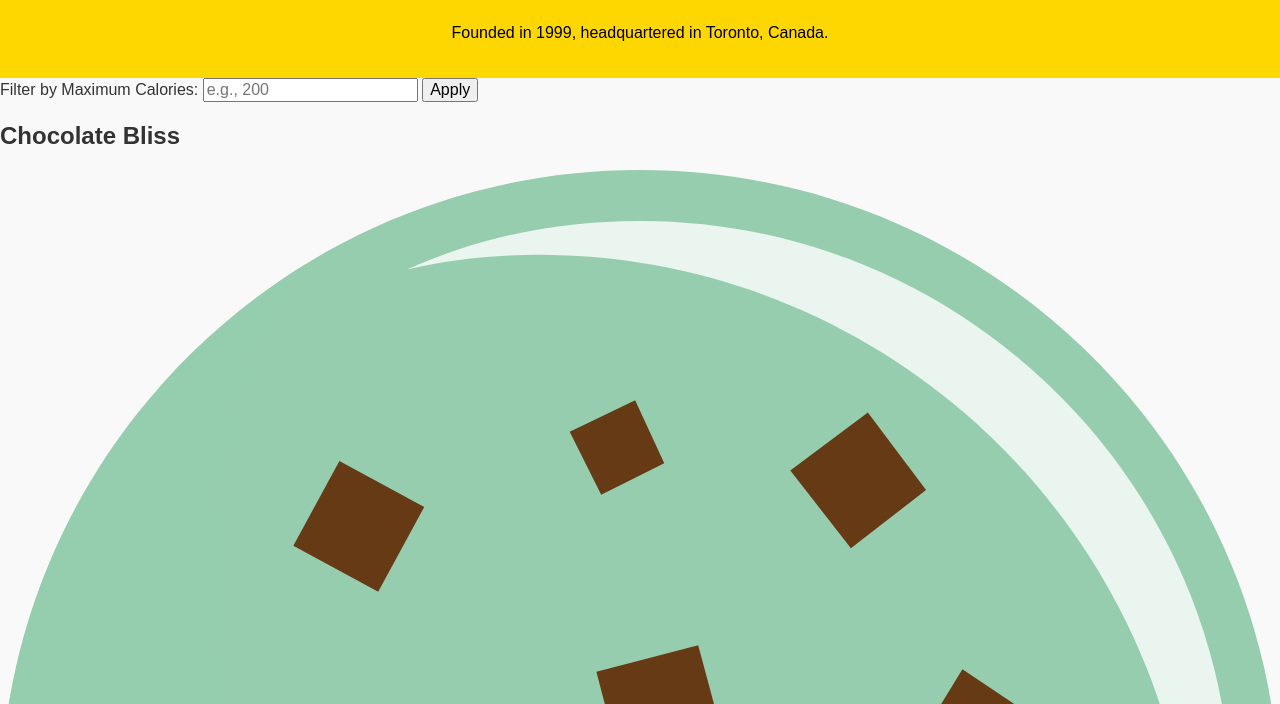
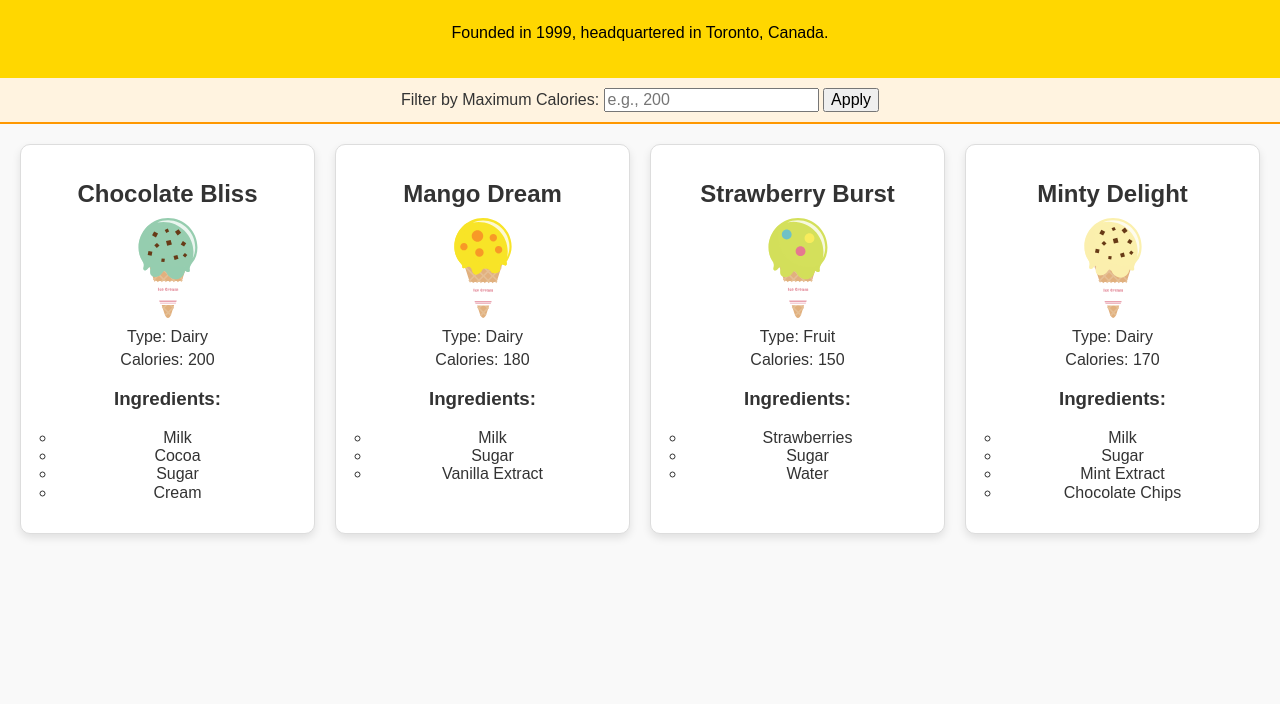
Before and after one commit to avneetkaur2803/Lab4, a plain HTML site: page Lab_04/index.html in a window 1280 px wide. Shown: the part 96-800 px from the top of the page. Drawn offline with Linux system fonts and the light colour scheme.

Commit message:
adding somr more changes to css

```diff
--- a/Lab_04/css/styles.css
+++ b/Lab_04/css/styles.css
@@ -17,3 +17,49 @@ header {
 header h1 {
     font-size: 2.5rem;
 }
+
+
+
+section#filter {
+    text-align: center;
+    padding: 10px;
+    background-color: #fff3e0;
+    border-bottom: 2px solid #ff9800;
+}
+
+section#flavors {
+    display: grid;
+    grid-template-columns: repeat(auto-fit, minmax(250px, 1fr));
+    gap: 20px;
+    padding: 20px;
+}
+
+article {
+    background-color: #ffffff;
+    border: 1px solid #ddd;
+    border-radius: 10px;
+    padding: 15px;
+    box-shadow: 0 4px 8px rgba(0, 0, 0, 0.1);
+    text-align: center;
+}
+
+article img {
+    width: 100px;
+    height: 100px;
+    margin: 10px auto;
+    display: block;
+}
+
+article h2 {
+    font-size: 1.5rem;
+    margin-bottom: 10px;
+}
+
+article p {
+    margin: 5px 0;
+}
+
+article ul {
+    list-style: circle;
+    padding-left: 20px;
+}
```
